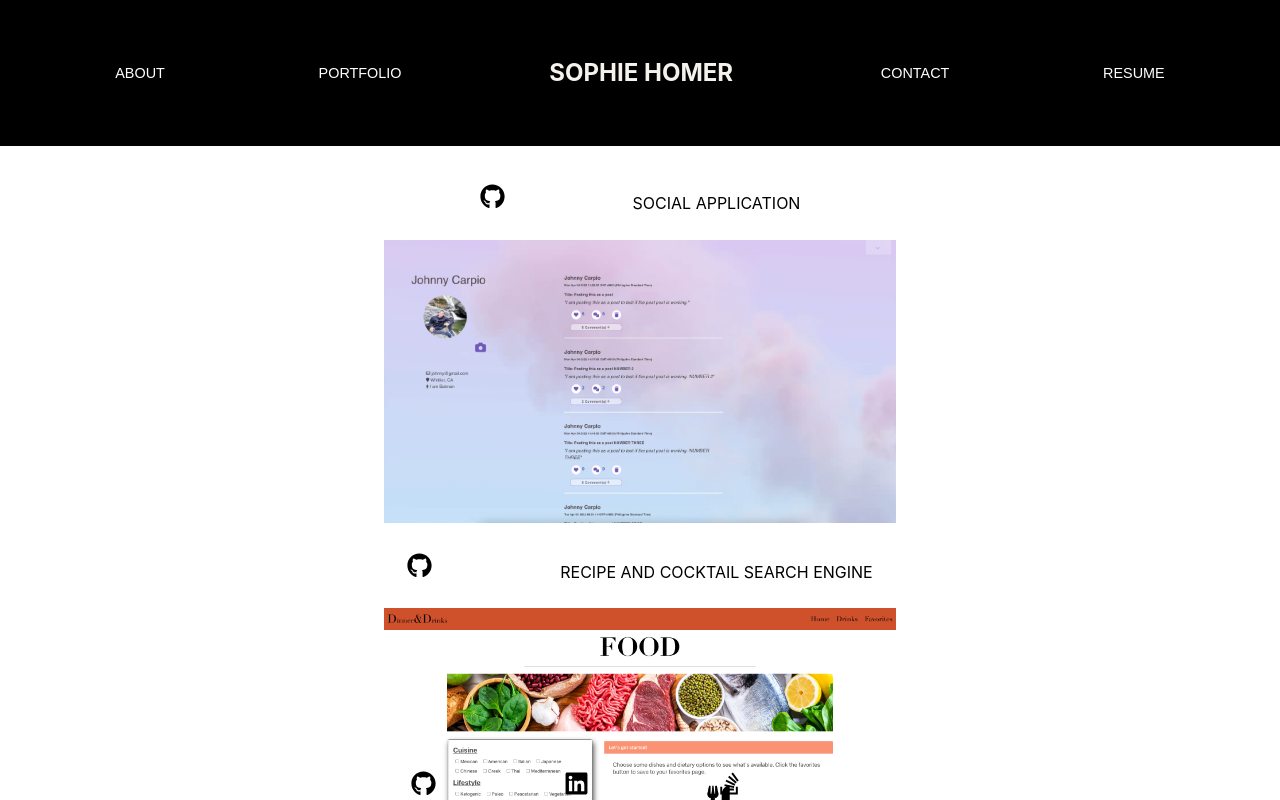
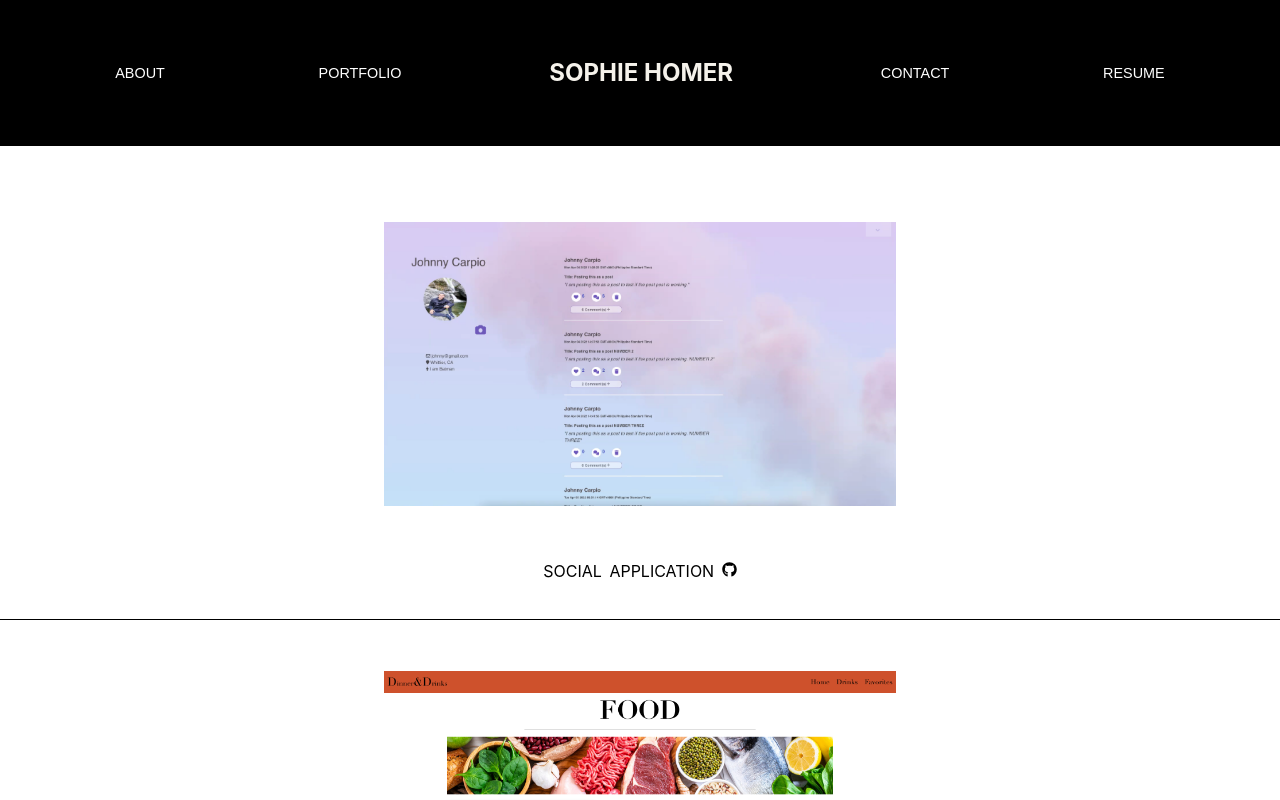
Before and after one commit to sophiehomer/react_portfolio, a React (Create React App) app: page / in a window 1280 px wide. Both pictures are taken after a click on the button "PORTFOLIO". Shown: the top 800 px of the page. Built offline with nearby package versions, Linux system fonts and the light colour scheme.

Commit message:
fixed footer, added and changed portfolio styles

```diff
--- a/src/components/Contact/index.js
+++ b/src/components/Contact/index.js
@@ -6,15 +6,9 @@ const Contact = () => {
     <>
     <div className="contactForm">
           <form className="contactForm">
-            {/* <label for="contact-name">Name</label> */}
             <input type="text" className="contactName" id="contact-name" placeholder="YOUR NAME"/>
-
-            {/* <label for="contact-email">Email</label> */}
             <input type="text" className="contactEmail" id="contact-Email" placeholder="EMAIL ADDRESS"/>
-
-            {/* <label for="contact-message">Message</label> */}
             <textarea id="contact-message" className="contactMessage" placeholder="MESSAGE"></textarea>
-
             <button className="submitButton" type="submit">SUBMIT</button>
           </form>
         </div>
--- a/src/components/Portfolio/index.js
+++ b/src/components/Portfolio/index.js
@@ -11,34 +11,26 @@ const Portfolio = () => {
   return (
     <>
     <div className="portfolioImages">
-    <h2 className="project">
-      <a href="https://github.com/kpbader/kit" className='githubIcon'><FaGithub size={25}/></a>
-      SOCIAL APPLICATION
-    </h2>
+
     <a href="https://blooming-anchorage-21473.herokuapp.com/">
       <img src={kitImage} className="kitImg" style={{ width: "40%" }} alt="kit"/>
     </a>
-    <h2 className="project">
-      <a href="https://github.com/Abarragan89/dinner-drinks" className='githubIcon'><FaGithub size={25}/></a>
-      RECIPE AND COCKTAIL SEARCH ENGINE
-    </h2>
+    <a href="https://github.com/kpbader/kit" className='gitHubLink'> SOCIAL APPLICATION <FaGithub size={15}/></a>
+
     <a href="https://abarragan89.github.io/dinner-drinks/">
       <img src={dinnerDrinksImage} className="dinnerDrinksImg" style={{ width: "40%" }} alt="dinnerDrinks"/>
     </a>
-    <h2 className="project">
-      <a href="https://github.com/sophiehomer/Weather-Dashboard" className='githubIcon'><FaGithub size={25}/></a>
-       WEATHER APPLICATION
-    </h2>
+    <a href="https://github.com/Abarragan89/dinner-drinks" className='gitHubLink'> RECIPE AND COCKTAIL SEARCH ENGINE <FaGithub size={15}/></a>
+
     <a href="https://sophiehomer.github.io/Weather-Dashboard/" >
       <img src={weatherDashboardImage} className="weatherDashboardImg" style={{ width: "40%" }} alt="weatherDashboard"/>
     </a>
-    <h2 className="project">
-      <a href="https://github.com/sophiehomer/work-day-scheduler" className='githubIcon'><FaGithub size={25}/></a>
-      WORK DAY SCHEDULER
-    </h2>
+    <a href="https://github.com/sophiehomer/Weather-Dashboard" className='gitHubLink'> WEATHER APPLICATION <FaGithub size={15}/></a>
+
     <a href="https://sophiehomer.github.io/work-day-scheduler/" >
       <img src={workDaySchedulerImage} className="workDaySchedulerImg" style={{ width: "40%" }} alt="workDayScheduler"/>
     </a>
+    <a href="https://github.com/sophiehomer/work-day-scheduler" className='workDaySchedulerLink'> WORK DAY SCHEDULER <FaGithub size={15}/></a>
     </div>
     </>
   )
--- a/src/index.css
+++ b/src/index.css
@@ -5,6 +5,8 @@ body {
     sans-serif;
   -webkit-font-smoothing: antialiased;
   -moz-osx-font-smoothing: grayscale;
+  position: relative;
+  min-height: 100vh;
 }
 
 code {
@@ -90,6 +92,37 @@ code {
 
 /* ----- PORTFOLIO ----- */
 
+/* a {
+  border:none;
+  border-bottom: 1px solid black;
+} */
+
+.gitHubLink {
+  color: black;
+  padding-bottom: 3%;
+  padding-top: 3%;
+  transition: all .2s ease-in-out;
+  word-spacing: 3px;
+  text-decoration: none;
+  border: none;
+  border-bottom: 1px solid black;}
+
+.gitHubLink:hover {
+  text-decoration: underline;
+}
+
+.workDaySchedulerLink {
+  color: black;
+  padding-bottom: 10%;
+  transition: all .2s ease-in-out;
+  text-decoration: none;
+}
+
+.workDaySchedulerLink:hover {
+  text-decoration: underline;
+
+}
+
 .portfolioImages {
   display: flex;
   flex-direction: column;
@@ -106,13 +139,18 @@ code {
 .workDaySchedulerImg {
   margin-bottom: 1%;
   margin-top: 1%;
+  padding-top: 3%;
 }
+
+/* .workDaySchedulerImg {
+  padding-bottom: 5%;
+} */
 
 .kitImg:hover,
 .dinnerDrinksImg:hover,
 .weatherDashboardImg:hover,
 .workDaySchedulerImg:hover {
-  opacity: .5;
+  opacity: .8;
 }
 
 /* ----- CONTACT ----- */
@@ -123,8 +161,8 @@ code {
   flex-direction: row;
   align-items: flex-start;
   max-width: 100%;
-  padding-left: 5%;
   padding-top: 5%;
+  justify-content: center;
 }
 
 label {
@@ -134,10 +172,10 @@ label {
 
 .contactName, .contactEmail {
   margin-bottom: 10%;
-  padding: 3%;
+  padding-bottom: 3%;
   border:none;
   border-bottom: 1px solid black;
-  width: 35%;
+  width: 40%;
   outline: none !important;
   font-family: -apple-system, BlinkMacSystemFont, 'Segoe UI', 'Roboto', 'Oxygen',
     'Ubuntu', 'Cantarell', 'Fira Sans', 'Droid Sans', 'Helvetica Neue',
@@ -163,7 +201,10 @@ label {
 .submitButton {
   margin-top: 10%;
   border: none;
-  padding: 3%;
+  padding-top: 2%;
+  padding-bottom:2%;
+  padding-left: 8%;
+  padding-right: 8%;
   background-color: black;
   color: white;
   font-size: .9em;
@@ -199,20 +240,19 @@ label {
 .linkedInIcon,
 .stackOverflowIcon {
   color: black;
-  margin-right: 10%;
   transition: all .2s ease-in-out;
+  padding-left: 2%;
 
 }
 
 .githubIcon:hover,
 .linkedInIcon:hover,
 .stackOverflowIcon:hover {
-  color: rgb(117, 115, 112);
+  color: rgb(87, 150, 213);
 }
 
 footer {
-  position: fixed;
+  position: absolute;
   width: 100%;
   bottom: 0;
-  width: 100%;
 }
```
